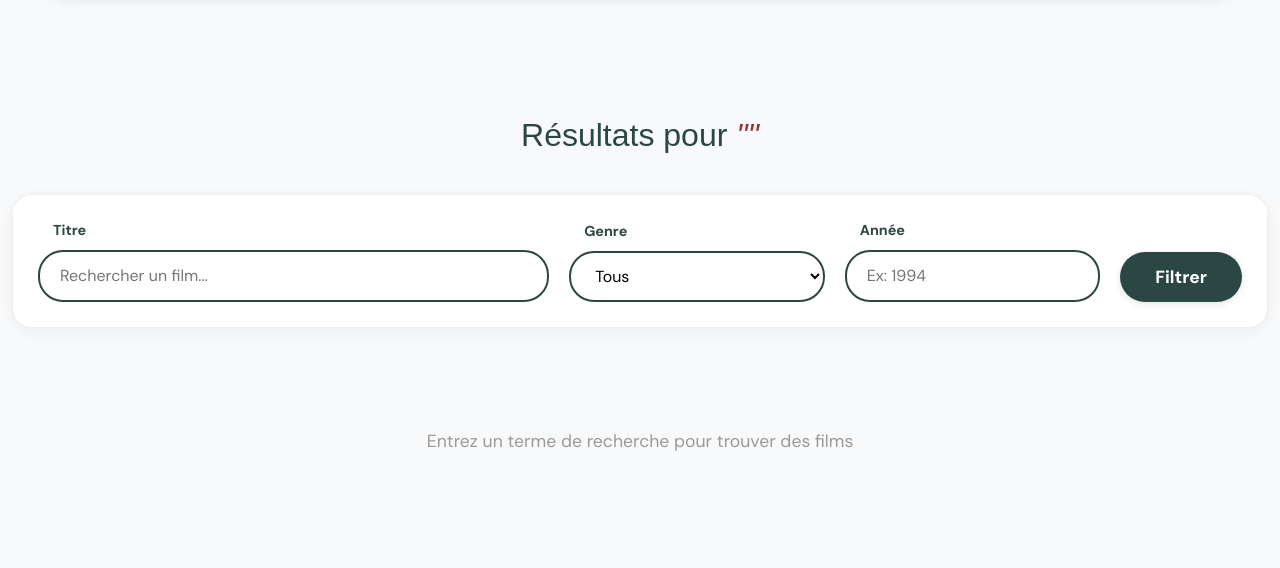
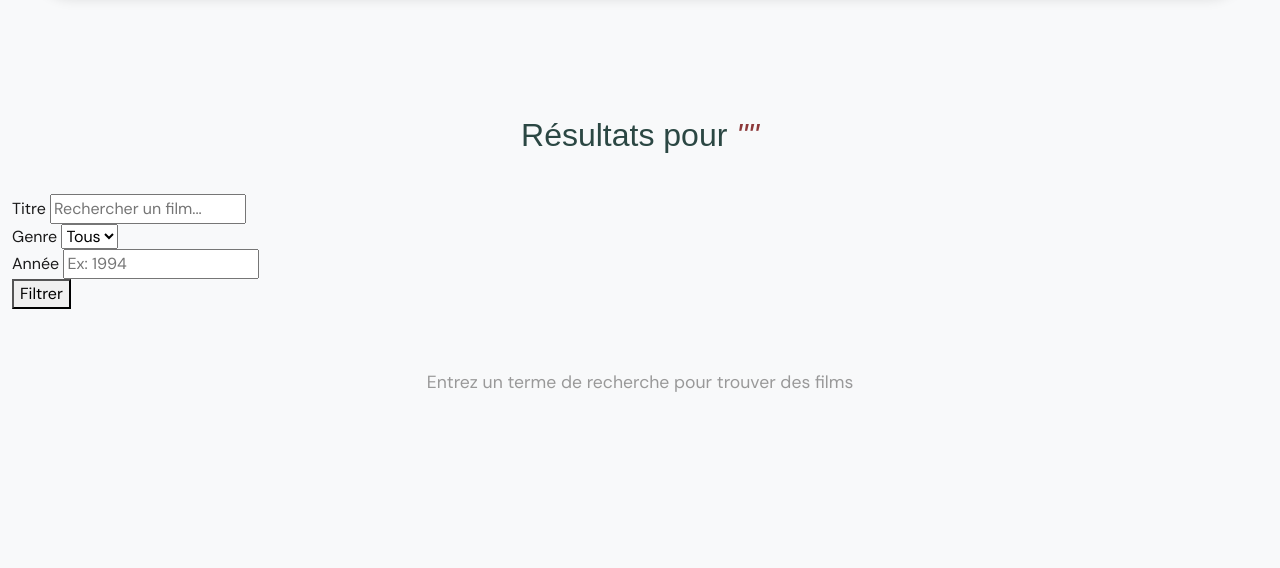
Before and after one commit to humble-trout/planseance, a Flask app: template Code de l'appli/app/templates/resultats_recherche_films.html in a window 1280 px wide. Shown: the part 154-722 px from the top of the page. Run offline with Flask 3, Linux system fonts and the light colour scheme; the template is opened without the code that fills it: values that come from a table or form of the project are taken from there, others are empty; parts of the project's set-up code (start-up, migrations or seed data) failed here and were passed over; some web fonts are replaced.

Commit message:
Remove inline styles and link external CSS files

```diff
--- a/Code de l'appli/app/templates/resultats_recherche_films.html
+++ b/Code de l'appli/app/templates/resultats_recherche_films.html
@@ -5,84 +5,8 @@
 {% block content %}
 
 {% block extra_css %}
-<style>
-    /* Conteneur global de la barre de filtres */
-    .search-filters-bar {
-        background: white;
-        padding: 25px;
-        border-radius: 20px;
-        margin: 40px 0;
-        box-shadow: 0 4px 15px rgba(0,0,0,0.05);
-        border: 1px solid #eee;
-    }
-
-    /* Flexbox pour l'alignement des groupes */
-    .filters-form {
-        display: flex;
-        gap: 20px;
-        align-items: flex-end;
-        flex-wrap: wrap;
-    }
-
-    /* Groupes de champs */
-    .filter-group {
-        flex: 1;
-        min-width: 180px;
-    }
-
-    .filter-group label {
-        display: block;
-        margin-bottom: 8px;
-        font-weight: bold;
-        color: var(--vert-fonce);
-        font-size: 0.9rem;
-        padding-left: 15px;
-    }
-
-    /* Style des Inputs et Selects (identique à l'accueil) */
-    .form-control-custom {
-        width: 100%;
-        padding: 12px 20px;
-        border: 2px solid var(--vert-fonce);
-        border-radius: 25px;
-        font-size: 1rem;
-        transition: all 0.3s ease;
-        outline: none;
-        background-color: white;
-        box-sizing: border-box;
-    }
-
-    /* Effet Focus */
-    .form-control-custom:focus {
-        border-color: #8c3839;
-        box-shadow: 0 4px 12px rgba(140, 56, 57, 0.2);
-    }
-
-    /* Bouton Filtrer */
-    .btn-filter {
-        background-color: var(--vert-fonce);
-        color: white;
-        border: none;
-        padding: 12px 35px;
-        border-radius: 25px;
-        cursor: pointer;
-        font-weight: bold;
-        font-size: 1.1rem;
-        transition: all 0.3s ease;
-        box-shadow: 0 2px 8px rgba(0,0,0,0.1);
-        height: 50px;
-    }
-
-    .btn-filter:hover {
-        background-color: #8c3839;
-        transform: translateY(-2px);
-        box-shadow: 0 4px 12px rgba(0,0,0,0.15);
-    }
-
-    .btn-filter:active {
-        transform: translateY(0);
-    }
-</style>
+<link rel="stylesheet" href="{{ url_for('static', filename='css/resultats.css') }}">
+<link rel="stylesheet" href="{{ url_for('static', filename='css/style.css') }}">
 {% endblock %}
 
 <div class="container-fluid">
```
